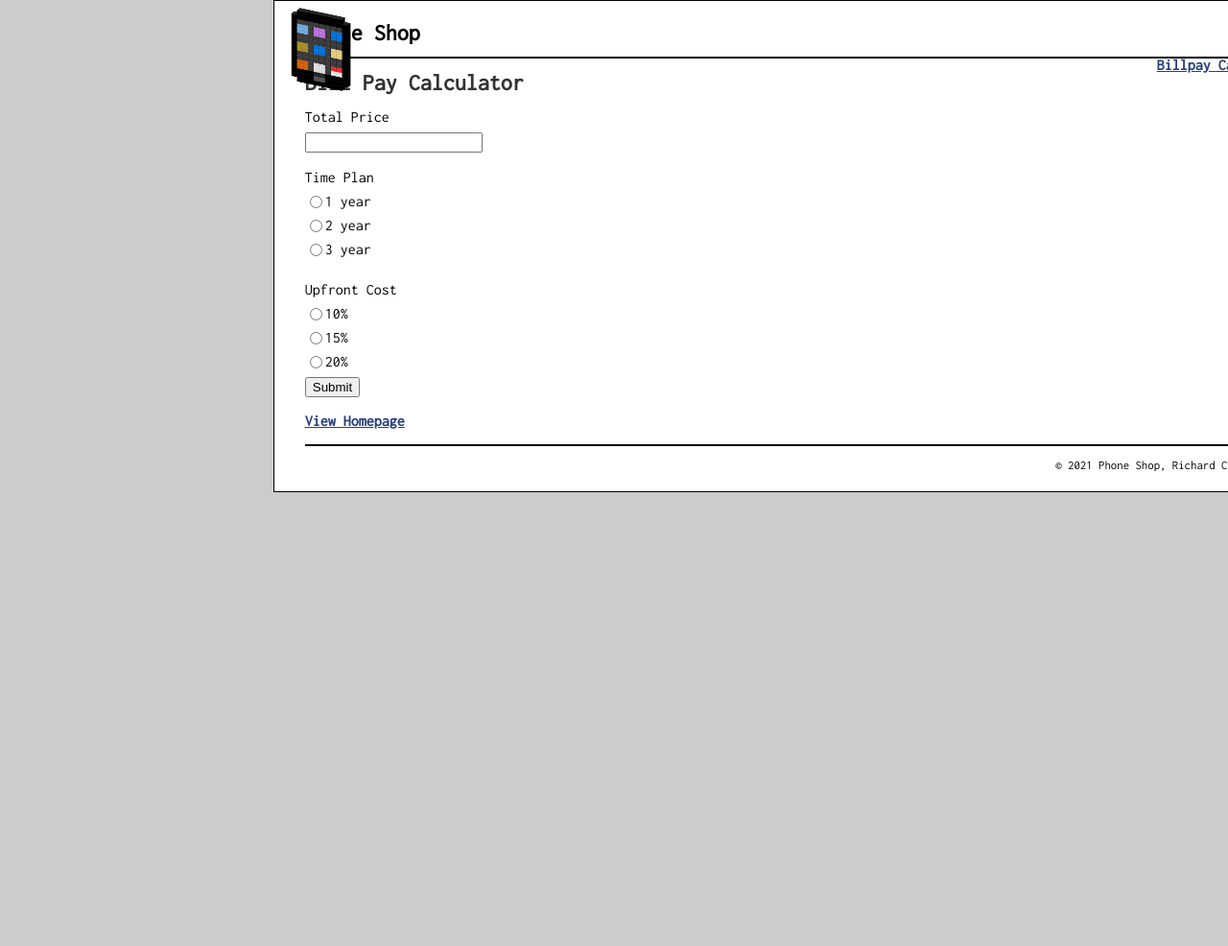
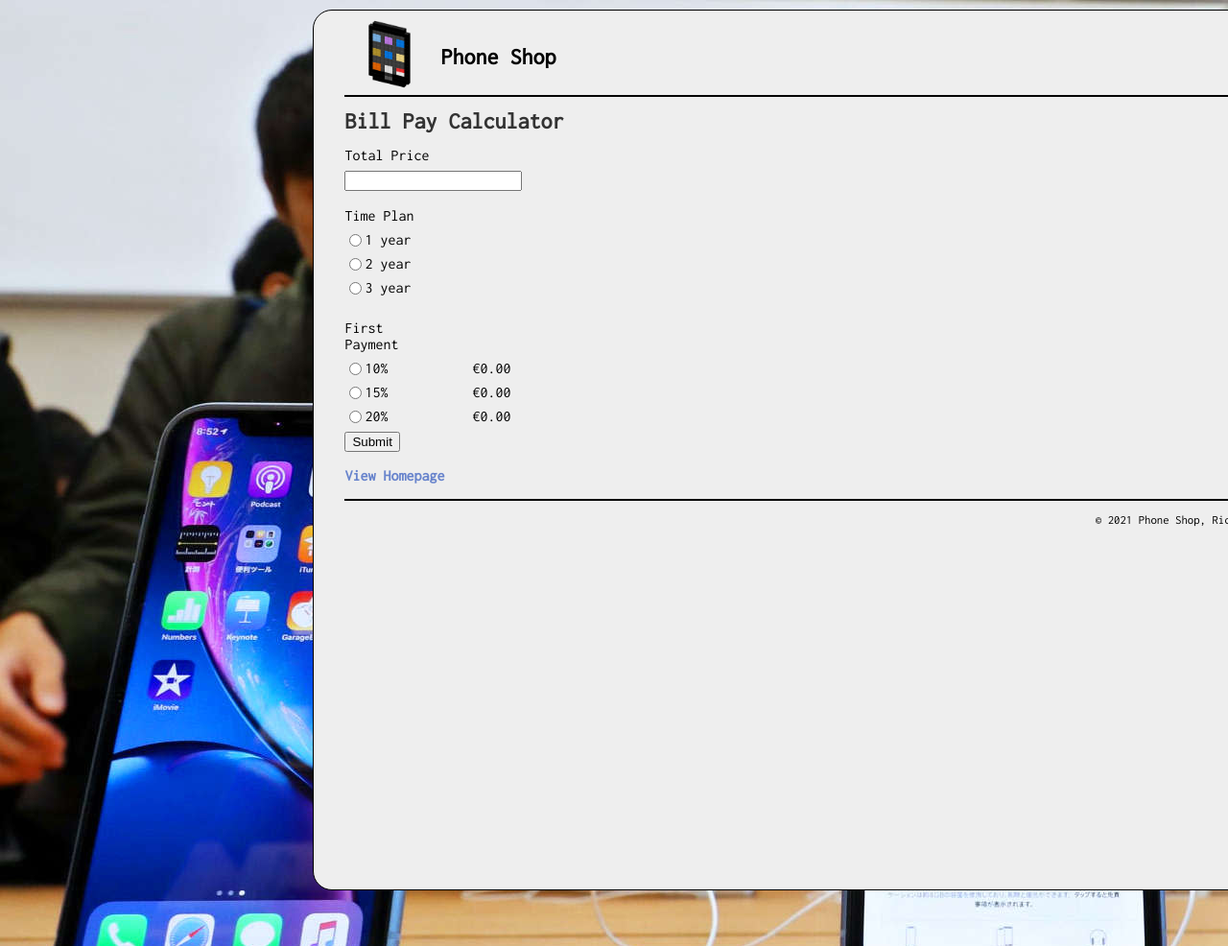
Before and after one commit to RKEC/server-side-ca3, a PHP site: page /billpay_from.php in a window 1280 px wide. Shown: the whole page at 96% size. Run offline with PHP 8.4, Linux system fonts and the light colour scheme; data that the repository does not hold is empty.

Commit message:
updated css + made improvment to billpay

```diff
--- a/students-php-crud-main/billpay_from.php
+++ b/students-php-crud-main/billpay_from.php
@@ -1,4 +1,20 @@
 <?php
+require('database.php');
+
+$record_id = filter_input(INPUT_POST, 'record_id', FILTER_VALIDATE_INT);
+$query = 'SELECT *
+          FROM records
+          WHERE recordID = :record_id';
+$statement = $db->prepare($query);
+$statement->bindValue(':record_id', $record_id);
+$statement->execute();
+$records = $statement->fetch(PDO::FETCH_ASSOC);
+$statement->closeCursor();
+
+$tenPer = "€" . number_format(($records['price']*.10), 2);
+$fifteenPer = "€" . number_format(($records['price']*.15), 2);
+$twentyPer = "€" . number_format(($records['price']*.20), 2);
+
 include('includes/header.php');
 ?>
 
@@ -8,7 +24,7 @@ include('includes/header.php');
 
     <label>Total Price</label>
     <br>
-    <input type="input" name="totalBefore"></input>
+    <input type="input" name="totalBefore" value="<?php echo $records['price']; ?>"></input>
     <br>
     <br>
     <label>Time Plan</label><br>
@@ -20,13 +36,13 @@ include('includes/header.php');
     <label for="3 year">3 year</label>
     <br>
     <br>
-    <label>Upfront Cost</label>
+    <label width="200px">First Payment</label>
     <br>
-    <input type="radio" id="10%" name="upfront" value="100">
+    <input type="radio" id="10%" name="upfront" value="100"><?php echo $tenPer?>
     <label for="10%">10%</label><br>
-    <input type="radio" id="15%" name="upfront" value="150">
+    <input type="radio" id="15%" name="upfront" value="150"><?php echo $fifteenPer?>
     <label for="15%">15%</label><br>
-    <input type="radio" id="20%" name="upfront" value="200">
+    <input type="radio" id="20%" name="upfront" value="200"><?php echo $twentyPer?>
     <label for="20%">20%</label>
     <br>
     <input type="submit" value="Submit">
--- a/students-php-crud-main/includes/header.php
+++ b/students-php-crud-main/includes/header.php
@@ -1,15 +1,15 @@
 <!-- the head section -->
 <head>
 <title>Phone Shop</title>
-<link rel="stylesheet" type="text/css" href="sass/main.css">
+<link rel="stylesheet" type="text/css" href="./sass/main.css">
 <link rel="preconnect" href="https://fonts.gstatic.com">
 <link href="https://fonts.googleapis.com/css2?family=Inconsolata&display=swap" rel="stylesheet">
+<link rel="icon" href="image_uploads/favicon.png" type="png" sizes="16x16">
 </head>
 
 <!-- the body section -->
 <body>
 <header>
-<img src="image_uploads/favicon.png" id="header_img" width="75px" height="80px">
+<img src="image_uploads/favicon.png" id="header_img">
 <h1>Phone Shop</h1>
-<a id="billpay_button" href="billpay_from.php">Billpay Calculator</a>
 </header>
--- a/students-php-crud-main/sass/_body.scss
+++ b/students-php-crud-main/sass/_body.scss
@@ -2,26 +2,34 @@
 
 body {
     background-color: $lightblue;
+    margin-bottom: 5%;
 }
 
 html {
-    background-color: #ccc;
+    background-image: url("../image_uploads/wallpaper.jpg");
+    margin-bottom: 5%;
+
 }
 body {
+    border-radius: 20px;
     position: absolute;
     font-family: 'Inconsolata', monospace;
     width: 1000px;
-    top: 0%;
-    left: 22.25%;
+    top: 1%;
+    left: 25.5%;
     margin: 0 auto;
-    background-color: white;
+    background-color: #eee;
     border: 1px solid black;
     padding: .5em 2em;
+    margin-bottom: 5%;
+    min-height: 900.38px;;
 }
 
 main {
     margin: 0;
+
 }
+
 
 section {
     float: left;
@@ -38,13 +46,15 @@ li {
     padding: 0;
 }
 a {
-    color: rgb(41, 64, 124);
+    color: rgb(104, 132, 204);
     font-weight: bold;
+    text-decoration: none;
 }
 a:hover {
-    color: rgb(208, 133, 4);
+    color: rgb(89, 221, 28);
 }
 table {
+
     border: 1px solid black;
     border-collapse: collapse;
 }
--- a/students-php-crud-main/sass/_footer.scss
+++ b/students-php-crud-main/sass/_footer.scss
@@ -3,10 +3,11 @@ footer {
     clear: both;
     margin-top: 1em;
     border-top: 2px solid black;
-    background-color: white;
+    background-color: #eee;
     p {
         text-align: right;
         font-size: 80%;
         margin: 1em 0;
     }
+
 }
--- a/students-php-crud-main/sass/_header.scss
+++ b/students-php-crud-main/sass/_header.scss
@@ -3,22 +3,19 @@ header {
     margin: 0;
     border-bottom: 2px solid black;
     h1{
-        margin: 0;
+        top: 15px;
+        position: relative;
+        left: 100px;
+        margin-bottom: 30px;
         padding: .5em 0;
         color: black;
     }
-    img{
+    #header_img{
         position: absolute;
-        top: 0;
-        left: 0;
-        width: 100px;
-        height: 100px;
-    }
-
-    a{
-        position: absolute;
-        right: 0px;
-    }
+        top: 5px;
+        left: 45px;
+        width: 70px;
+        height: 80px;
 }
 
 nav{
@@ -31,3 +28,5 @@ nav{
         }
     }
 }
+
+}
--- a/students-php-crud-main/sass/main.css
+++ b/students-php-crud-main/sass/main.css
@@ -1,58 +1,96 @@
+/*Below is the sidebar styles */
+@import url("https://fonts.googleapis.com/css2?family=Inconsolata&display=swap");
+aside {
+  float: left;
+  width: 150px;
+}
+
+/*Below is the fonts styles */
+h1 {
+  font-size: 150%;
+  margin: 0;
+  padding: .5em 0 .25em;
+  color: #333;
+}
+
+h2 {
+  font-size: 120%;
+  margin: 0;
+  padding: .25em 0 .5em;
+  color: #333;
+}
+
+/*Below is the footer styles */
+footer {
+  clear: both;
+  margin-top: 1em;
+  border-top: 2px solid black;
+  background-color: #eee;
+}
+
+footer p {
+  text-align: right;
+  font-size: 80%;
+  margin: 1em 0;
+}
+
 /*Below is the header styles */
-@import url("https://fonts.googleapis.com/css2?family=Inconsolata&display=swap");
 header {
   margin: 0;
   border-bottom: 2px solid black;
 }
 
 header h1 {
-  margin: 0;
+  top: 15px;
+  position: relative;
+  left: 100px;
+  margin-bottom: 30px;
   padding: .5em 0;
   color: black;
 }
 
-header img {
+header #header_img {
   position: absolute;
-  top: 0;
-  left: 0;
-  width: 100px;
-  height: 100px;
+  top: 5px;
+  left: 45px;
+  width: 70px;
+  height: 80px;
 }
 
-header a {
-  position: absolute;
-  right: 0px;
-}
-
-nav ul {
+header nav ul {
   list-style-type: none;
   margin-left: 0;
   padding-left: 0;
 }
 
-nav ul li {
+header nav ul li {
   padding-bottom: 0.5em;
 }
 
 /* Below is the body styles */
 body {
   background-color: #98C2FF;
+  margin-bottom: 5%;
 }
 
 html {
-  background-color: #ccc;
+  background-image: url("../image_uploads/wallpaper.jpg");
+  margin-bottom: 5%;
 }
 
 body {
+  border-radius: 20px;
   position: absolute;
   font-family: 'Inconsolata', monospace;
   width: 1000px;
-  top: 0%;
-  left: 22.25%;
+  top: 1%;
+  left: 25.5%;
   margin: 0 auto;
-  background-color: white;
+  background-color: #eee;
   border: 1px solid black;
   padding: .5em 2em;
+  margin-bottom: 5%;
+  min-height: 900.38px;
 }
 
 main {
@@ -76,12 +114,13 @@ li {
 }
 
 a {
-  color: #29407c;
+  color: #6884cc;
   font-weight: bold;
+  text-decoration: none;
 }
 
 a:hover {
-  color: #d08504;
+  color: #59dd1c;
 }
 
 table {
@@ -134,39 +173,4 @@ br {
 #add_record_form input[text] {
   width: 15em;
 }
-
-/*Below is the sidebar styles */
-aside {
-  float: left;
-  width: 150px;
-}
-
-/*Below is the fonts styles */
-h1 {
-  font-size: 150%;
-  margin: 0;
-  padding: .5em 0 .25em;
-  color: #333;
-}
-
-h2 {
-  font-size: 120%;
-  margin: 0;
-  padding: .25em 0 .5em;
-  color: #333;
-}
-
-/*Below is the footer styles */
-footer {
-  clear: both;
-  margin-top: 1em;
-  border-top: 2px solid black;
-  background-color: white;
-}
-
-footer p {
-  text-align: right;
-  font-size: 80%;
-  margin: 1em 0;
-}
 /*# sourceMappingURL=main.css.map */
--- a/students-php-crud-main/sass/main.scss
+++ b/students-php-crud-main/sass/main.scss
@@ -1,7 +1,7 @@
 @import "_variables";
-@import "_header";
-@import "_body";
 @import "_sidebar";
 @import "_fonts";
 @import "_footer";
 @import url('https://fonts.googleapis.com/css2?family=Inconsolata&display=swap');
+@import "_header";
+@import "_body";
```
Also changed, not shown: students-php-crud-main/billpay.php (+13 -0 lines), students-php-crud-main/data-for-your-database.txt (deleted, +0 -50 lines), students-php-crud-main/index.php (+31 -21 lines), students-php-crud-main/image_uploads/751913.jpg (deleted), students-php-crud-main/image_uploads/875824.jpeg (added), students-php-crud-main/image_uploads/wallpaper.jpg (added), 1 other file.
